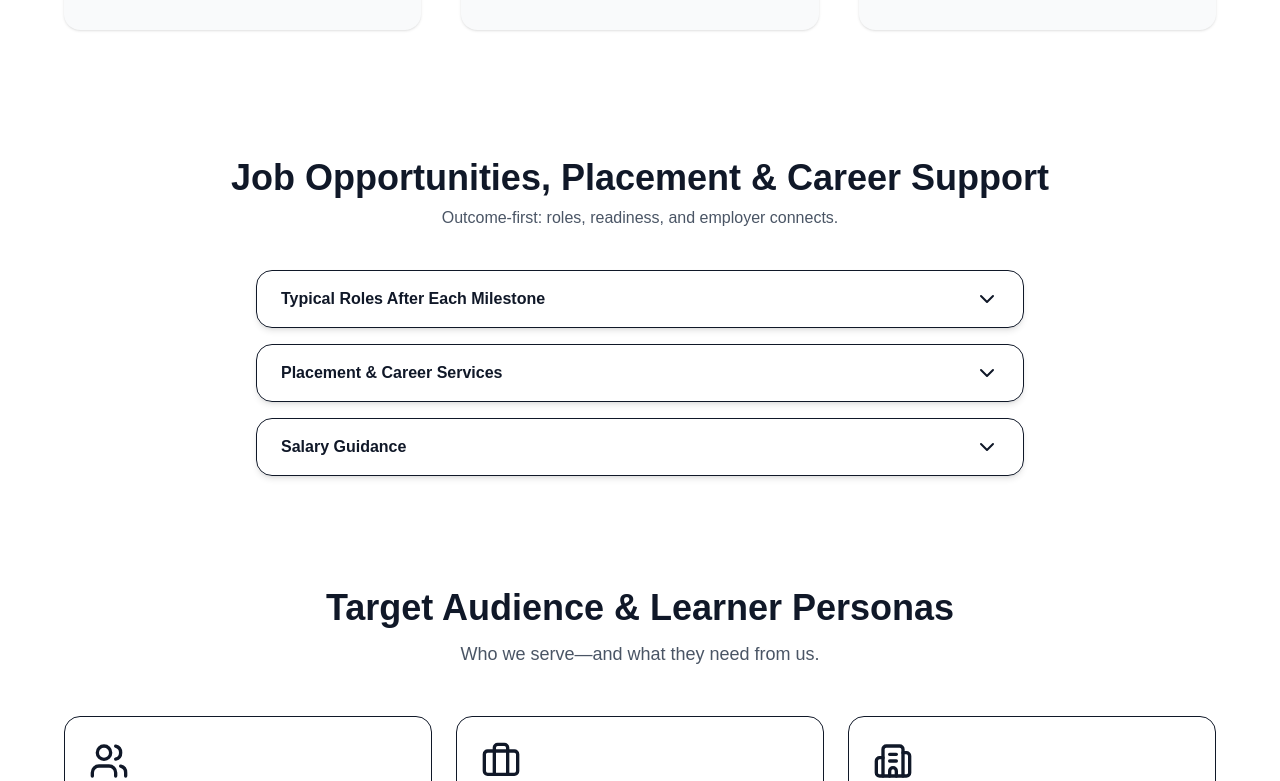
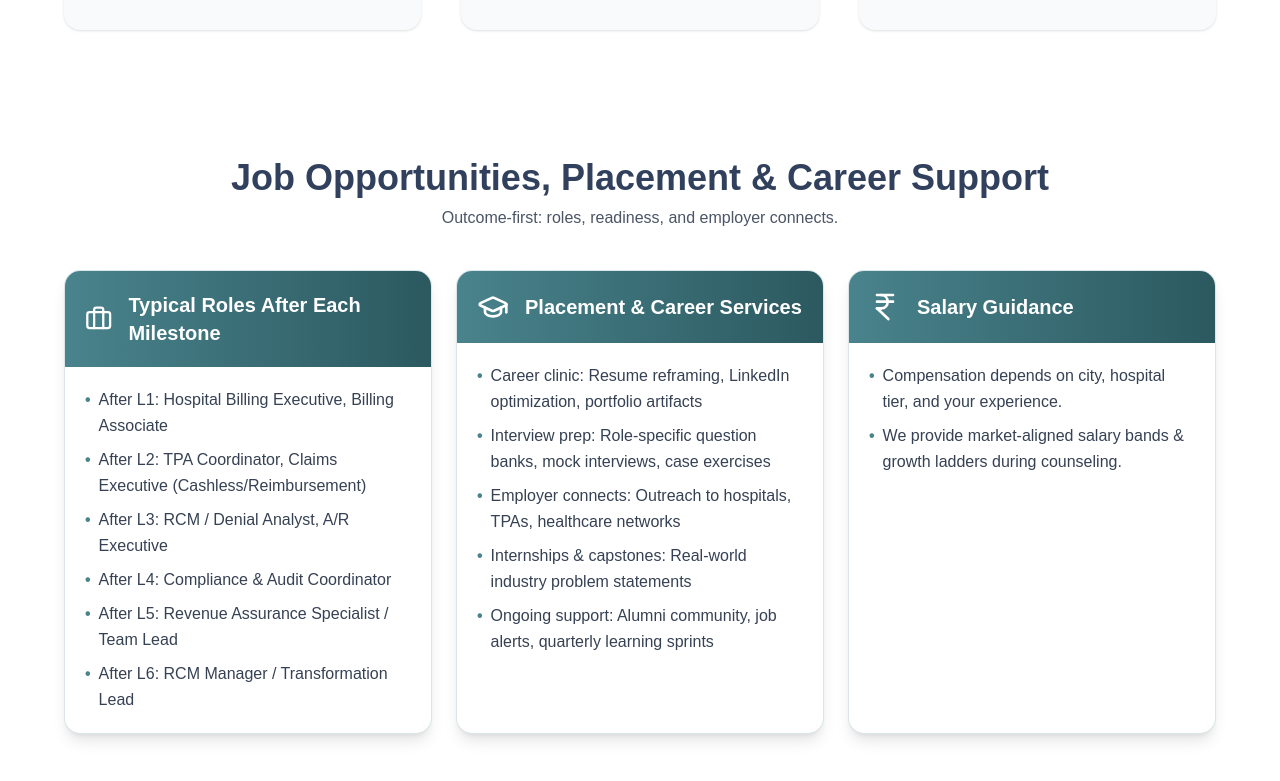
Before and after one commit to Chandan784/BillingMorphology, a Next.js app: page / in a window 1280 px wide. Shown: the part 4479-5260 px from the top of the page. Built offline with nearby package versions, Linux system fonts and the light colour scheme.

Commit message:
job oppertunity desgined chnaged

```diff
--- a/src/app/Course/[id]/page.js
+++ b/src/app/Course/[id]/page.js
@@ -16,6 +16,7 @@ import {
   Star,
   Target,
 } from "lucide-react";
+import JobOpportunities from "@/app/components/JobOppertunities";
 
 export default function CourseDetail({ params }) {
   const { id } = use(params);
@@ -331,6 +332,7 @@ export default function CourseDetail({ params }) {
           Enroll Now
         </button>
       </motion.div>
+      <JobOpportunities />
     </div>
   );
 }
--- a/src/app/components/JobOppertunities.jsx
+++ b/src/app/components/JobOppertunities.jsx
@@ -1,18 +1,15 @@
 "use client";
 
 import { motion } from "framer-motion";
-import { useState } from "react";
-import { ChevronDown } from "lucide-react";
+import { Briefcase, GraduationCap, IndianRupee } from "lucide-react";
 
 const JobOpportunities = () => {
-  const [open, setOpen] = useState(null);
-
-  const toggle = (i) => setOpen(open === i ? null : i);
-
-  const data = [
+  const sections = [
     {
       title: "Typical Roles After Each Milestone",
-      content: [
+      icon: <Briefcase className="w-8 h-8 text-white" />,
+      bg: "linear-gradient(90deg, var(--theme-color), #2c5960)",
+      points: [
         "After L1: Hospital Billing Executive, Billing Associate",
         "After L2: TPA Coordinator, Claims Executive (Cashless/Reimbursement)",
         "After L3: RCM / Denial Analyst, A/R Executive",
@@ -23,32 +20,37 @@ const JobOpportunities = () => {
     },
     {
       title: "Placement & Career Services",
-      content: [
-        "Career clinic: Resume reframing, LinkedIn optimization, portfolio artifacts (SOPs, dashboards, denial playbooks)",
+      icon: <GraduationCap className="w-8 h-8 text-white" />,
+      bg: "linear-gradient(90deg, var(--theme-color), #2c5960)",
+      points: [
+        "Career clinic: Resume reframing, LinkedIn optimization, portfolio artifacts",
         "Interview prep: Role-specific question banks, mock interviews, case exercises",
-        "Employer connects: Curated outreach to hospitals, TPAs, and healthcare networks; hiring days and referrals where applicable",
-        "Internships & capstones: Real-world problem briefs for select learners and B2B cohorts",
-        "Ongoing support: Alumni community, job alerts, and quarterly learning sprints",
+        "Employer connects: Outreach to hospitals, TPAs, healthcare networks",
+        "Internships & capstones: Real-world industry problem statements",
+        "Ongoing support: Alumni community, job alerts, quarterly learning sprints",
       ],
     },
     {
       title: "Salary Guidance",
-      content: [
-        "Compensation varies by city, hospital tier, and experience.",
-        "We share current bands and growth ladders during counseling to keep expectations accurate and market-aligned.",
+      icon: <IndianRupee className="w-8 h-8 text-white" />,
+      bg: "linear-gradient(90deg, var(--theme-color), #2c5960)",
+      points: [
+        "Compensation depends on city, hospital tier, and your experience.",
+        "We provide market-aligned salary bands & growth ladders during counseling.",
       ],
     },
   ];
 
   return (
-    <section className="w-full py-12 px-4 md:px-12 bg-gradient-to-b from-primary/10 to-background text-gray-900">
+    <section className="w-full py-12 px-4 md:px-12 bg-[var(--background)]">
+      {/* Heading */}
       <motion.div
         initial={{ opacity: 0, y: 40 }}
         whileInView={{ opacity: 1, y: 0 }}
         transition={{ duration: 0.6 }}
         className="max-w-4xl mx-auto text-center mb-10"
       >
-        <h2 className="text-3xl md:text-4xl font-bold text-primary mb-2">
+        <h2 className="text-3xl md:text-4xl font-bold text-[#31415d] mb-2">
           Job Opportunities, Placement & Career Support
         </h2>
         <p className="text-gray-600">
@@ -56,42 +58,34 @@ const JobOpportunities = () => {
         </p>
       </motion.div>
 
-      <div className="max-w-3xl mx-auto space-y-4">
-        {data.map((item, i) => (
+      {/* Cards */}
+      <div className="grid grid-cols-1 md:grid-cols-2 lg:grid-cols-3 gap-6 max-w-6xl mx-auto">
+        {sections.map((sec, idx) => (
           <motion.div
-            key={i}
-            initial={{ opacity: 0, y: 30 }}
+            key={idx}
+            initial={{ opacity: 0, y: 40 }}
             whileInView={{ opacity: 1, y: 0 }}
-            transition={{ delay: i * 0.1 }}
-            className="bg-white/80 backdrop-blur-lg border border-primary/20 rounded-2xl shadow-md overflow-hidden transition-all"
+            transition={{ delay: idx * 0.1 }}
+            className="bg-white shadow-lg rounded-2xl border border-[var(--theme-color)]/20 overflow-hidden"
           >
-            <button
-              onClick={() => toggle(i)}
-              className="flex justify-between items-center w-full px-6 py-4 text-left font-semibold text-primary"
+            {/* Header with theme gradient */}
+            <div
+              className="p-5 text-white flex items-center gap-4"
+              style={{ background: sec.bg }}
             >
-              {item.title}
-              <ChevronDown
-                className={`transition-transform ${
-                  open === i ? "rotate-180" : ""
-                }`}
-              />
-            </button>
+              {sec.icon}
+              <h3 className="text-xl font-semibold">{sec.title}</h3>
+            </div>
 
-            {open === i && (
-              <motion.ul
-                initial={{ height: 0, opacity: 0 }}
-                animate={{ height: "auto", opacity: 1 }}
-                exit={{ height: 0, opacity: 0 }}
-                transition={{ duration: 0.3 }}
-                className="px-6 pb-4 space-y-2 text-gray-700 text-sm md:text-base"
-              >
-                {item.content.map((line, index) => (
-                  <li key={index} className="leading-relaxed">
-                    • {line}
-                  </li>
-                ))}
-              </motion.ul>
-            )}
+            {/* Points */}
+            <ul className="p-5 space-y-2 text-gray-700 text-sm md:text-base">
+              {sec.points.map((p, i) => (
+                <li key={i} className="flex items-start gap-2 leading-relaxed">
+                  <span className="text-[var(--theme-color)] font-bold">•</span>
+                  <span>{p}</span>
+                </li>
+              ))}
+            </ul>
           </motion.div>
         ))}
       </div>
```
Also changed, not shown: src/app/components/JobOppertunity.jsx (deleted).
